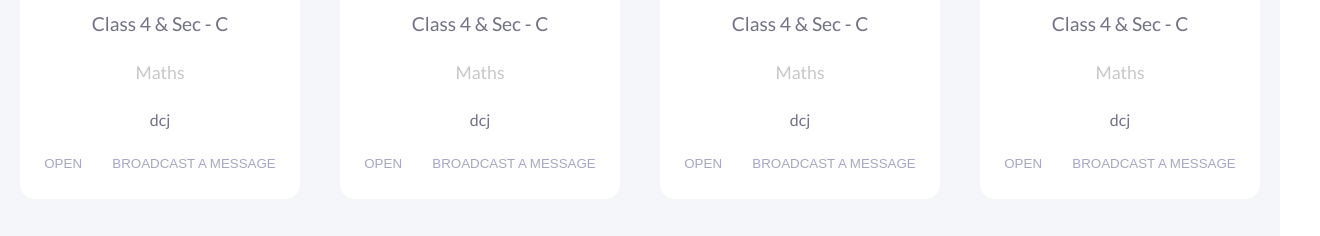
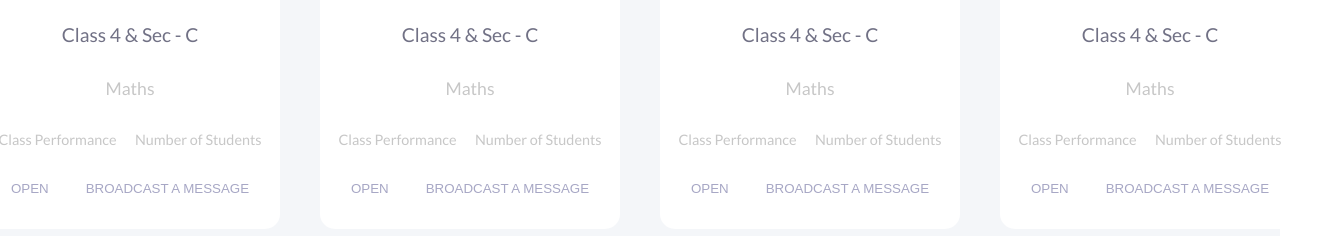
Before and after one commit to guptaashish190/prodigalmind, a React app: page /teacher in a window 1280 px wide. Shown: the part 335-571 px from the top of the page, 1320 px wide, since content can reach past the window. Built offline with nearby package versions, Linux system fonts and the light colour scheme.

Commit message:
added card descriptions

```diff
--- a/src/components/Teacher/ClassOverview/card.js
+++ b/src/components/Teacher/ClassOverview/card.js
@@ -10,7 +10,12 @@ class Card extends React.Component {
         <span className="class-desc">Class 4 & Sec - C</span>
         <span className="subject">Maths</span>
         <div className="stats">
-            dcj
+          <div className="graph-overview">
+                Class Performance
+          </div>
+          <div className="population">
+                Number of Students
+          </div>
         </div>
         <div className="btn-container">
           <button>OPEN</button>
--- a/src/styles/ClassOverview.scss
+++ b/src/styles/ClassOverview.scss
@@ -8,8 +8,8 @@
         display: flex;
     .overview-card{
         background-color: white;
-        height: 320px;
-        width: 280px;
+        height: 350px;
+        width: 300px;
         margin: 20px;
         border-radius: 15px;
         display: flex;
@@ -39,7 +39,11 @@
             color: #C7C7C7;
         }
         .stats{
-
+            display: flex;
+            font-size: 0.9em;
+            width: 100%;
+            color: #C7C7C7;
+            justify-content: space-evenly;
         }
         .btn-container{
             width: 100%;
```
